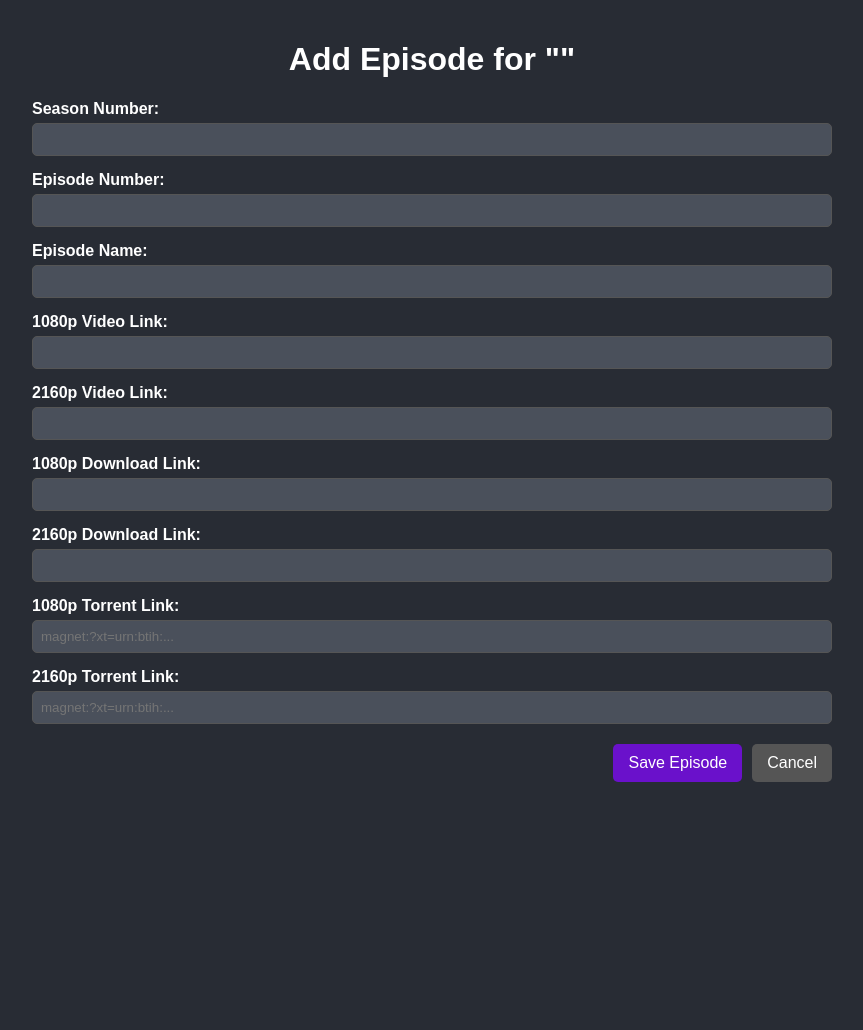
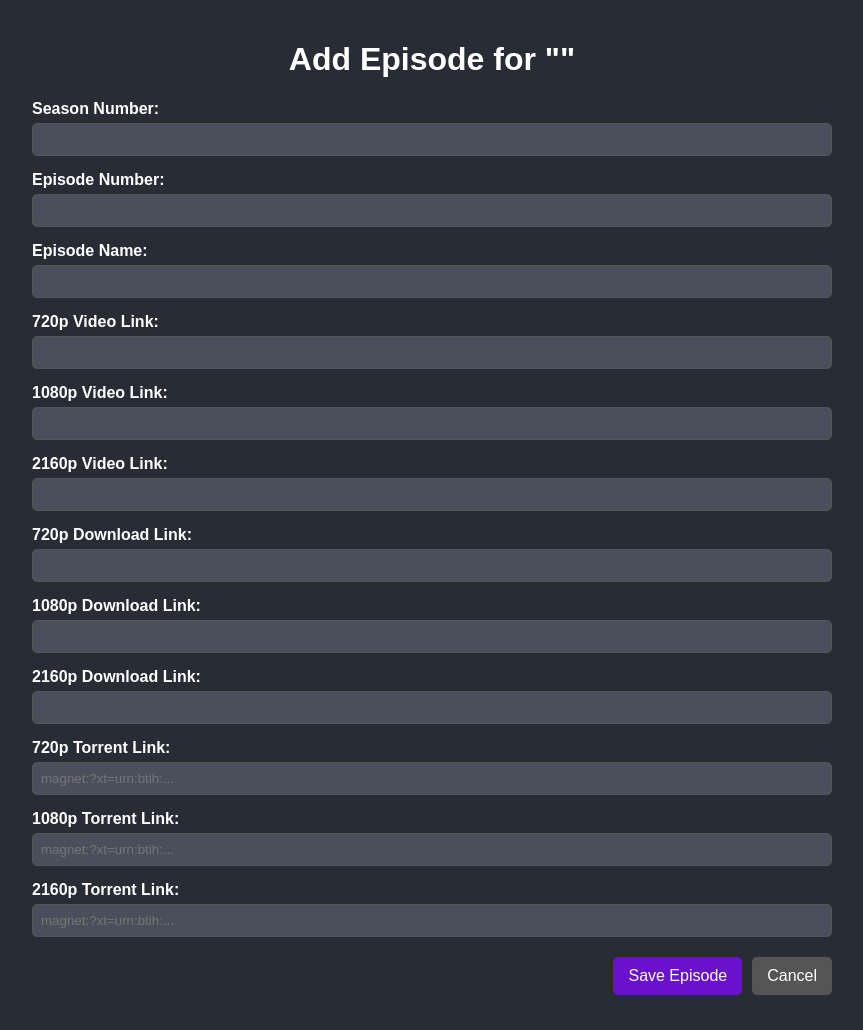
Before and after one commit to Venuboy34/databaseoffilmzithatworkwitheveryfunctiom, a Flask app: template templates/add_episode.html in a window 1280 px wide. Shown: the whole page, without its empty margins (208-1071 px from the left). Before the commit the page ends 782 px from the top, so only its background shows below. Run offline with Flask 3, Linux system fonts and the light colour scheme; the template is opened without the code that fills it, so the values that code supplies are empty; some libraries are stand-ins or nearby versions.

Commit message:
Update add_episode.html

```diff
--- a/templates/add_episode.html
+++ b/templates/add_episode.html
@@ -44,6 +44,10 @@
         </div>
 
         <div>
+            <label for="video_720p">720p Video Link:</label>
+            <input type="text" id="video_720p" name="video_720p">
+        </div>
+        <div>
             <label for="video_1080p">1080p Video Link:</label>
             <input type="text" id="video_1080p" name="video_1080p">
         </div>
@@ -53,6 +57,10 @@
         </div>
 
         <div>
+            <label for="download_720p">720p Download Link:</label>
+            <input type="text" id="download_720p" name="download_720p">
+        </div>
+        <div>
             <label for="download_1080p">1080p Download Link:</label>
             <input type="text" id="download_1080p" name="download_1080p">
         </div>
@@ -61,6 +69,10 @@
             <input type="text" id="download_2160p" name="download_2160p">
         </div>
 
+        <div>
+            <label for="torrent_720p">720p Torrent Link:</label>
+            <input type="text" id="torrent_720p" name="torrent_720p" placeholder="magnet:?xt=urn:btih:...">
+        </div>
         <div>
             <label for="torrent_1080p">1080p Torrent Link:</label>
             <input type="text" id="torrent_1080p" name="torrent_1080p" placeholder="magnet:?xt=urn:btih:...">
@@ -91,14 +103,17 @@
                 const formData = new FormData(form);
 
                 const videoLinks = {};
+                if (formData.get('video_720p')) videoLinks['720p'] = formData.get('video_720p');
                 if (formData.get('video_1080p')) videoLinks['1080p'] = formData.get('video_1080p');
                 if (formData.get('video_2160p')) videoLinks['2160p'] = formData.get('video_2160p');
 
                 const downloadLinks = {};
+                if (formData.get('download_720p')) downloadLinks['720p'] = { url: formData.get('download_720p'), file_type: 'webrip' };
                 if (formData.get('download_1080p')) downloadLinks['1080p'] = { url: formData.get('download_1080p'), file_type: 'webrip' };
                 if (formData.get('download_2160p')) downloadLinks['2160p'] = { url: formData.get('download_2160p'), file_type: 'webrip' };
 
                 const torrentLinks = {};
+                if (formData.get('torrent_720p')) torrentLinks['720p'] = formData.get('torrent_720p');
                 if (formData.get('torrent_1080p')) torrentLinks['1080p'] = formData.get('torrent_1080p');
                 if (formData.get('torrent_2160p')) torrentLinks['2160p'] = formData.get('torrent_2160p');
 
```
